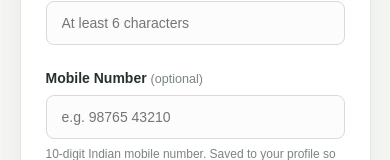
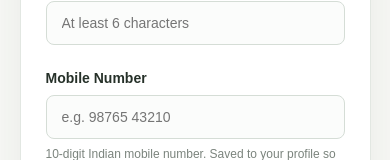
Before and after one commit to shravani23-code/CivicPulse, a React (Vite) app in the folder frontend/: page /register in a window 390 px wide. Shown: the part 537-697 px from the top of the page. Built offline with nearby package versions, Linux system fonts and the light colour scheme; no server answers.

Commit message:
Remove optional text from mobile number label

```diff
--- a/frontend/src/pages/Register.jsx
+++ b/frontend/src/pages/Register.jsx
@@ -121,7 +121,7 @@ function Register() {
 
           <div className="form-group">
             <label htmlFor="register-mobile">
-              Mobile Number <span className="optional-label">(optional)</span>
+              Mobile Number
             </label>
             <input
               id="register-mobile"
```
